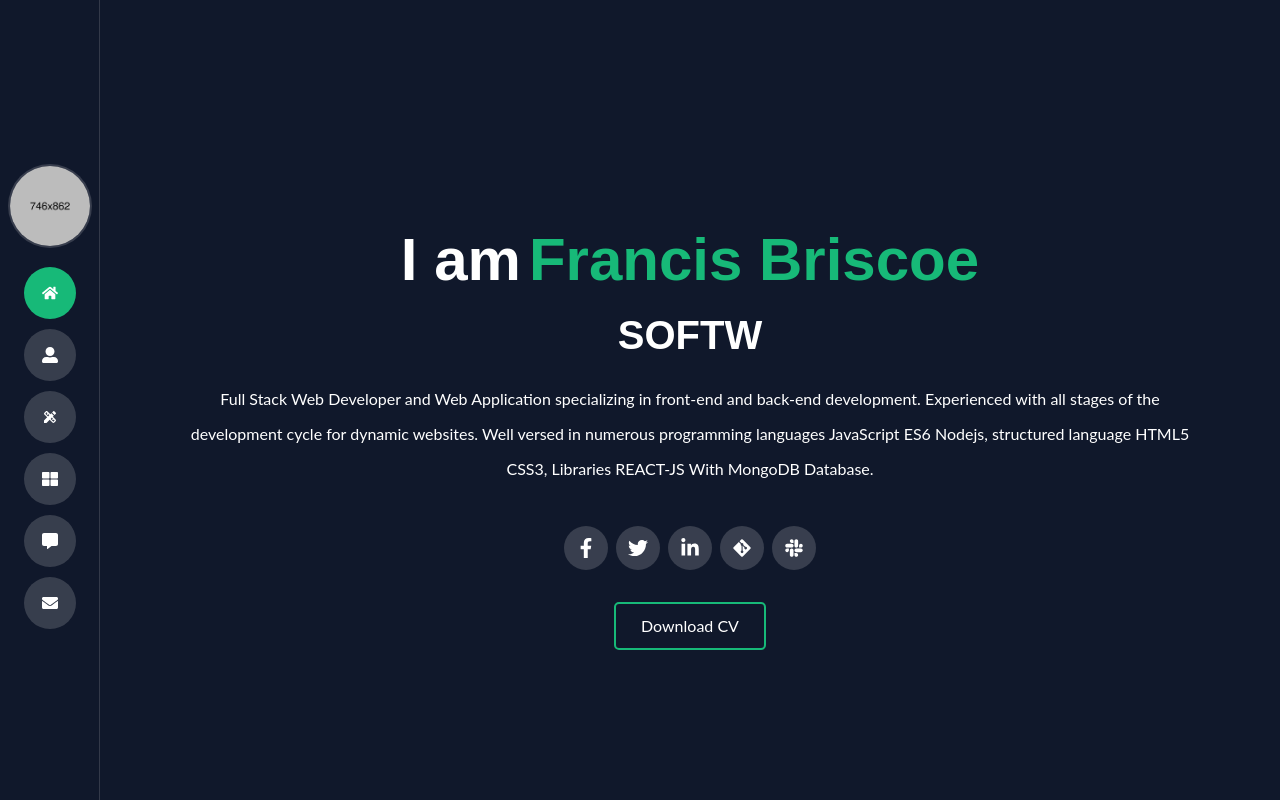
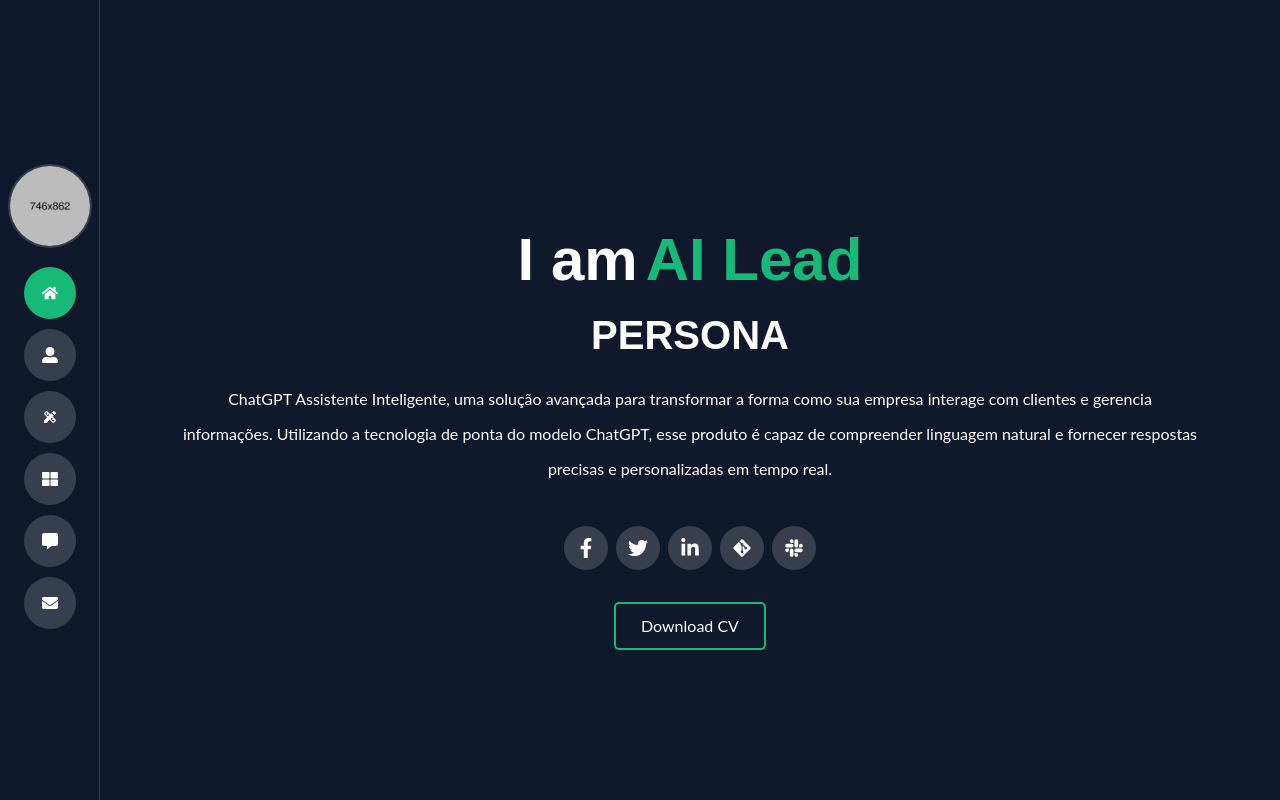
Before and after one commit to PedrogFigueiredo/ailead_frontend, a Next.js app: page / in a window 1280 px wide. Built offline with nearby package versions, Linux system fonts and the light colour scheme.

Commit message:
fix text

```diff
--- a/src/components/HomeComponent.jsx
+++ b/src/components/HomeComponent.jsx
@@ -19,10 +19,10 @@
 
 export default function HomeComponent() {
   const typeText = [
-    "SOFTWARE DEVELOPER",
-    "WEB DESIGNER",
-    "WEB DEVELOPER",
-    "GRAPHIC DESIGNER",
+    "COPY WRITTER",
+    "PERSONAL AI",
+    "DEVELOPER",
+    "HELPER OF YOUR PROTAGONIST",
   ];
   return (
     <section className="home__component flex min-h-screen items-center justify-center py-[60px]  md:py-0">
@@ -54,7 +54,7 @@
                         <h2 className="text-[26px] font-bold sm:text-[32px] md:text-[50px] lg:text-[60px] ">
                           I am
                           <span className="ml-2 text-[#17b978]">
-                            Francis Briscoe
+                            AI Lead
                           </span>
                         </h2>
                         <h3 className="h-[60px] text-[20px] font-bold sm:text-[26px] md:text-[30px] lg:text-[40px]">
@@ -72,12 +72,12 @@
                   <div className="flex justify-center md:mt-4 md:px-[20px] lg:px-[50px]">
                     <div>
                       <p className="text-center text-sm	leading-[25px] sm:text-base sm:leading-[35px] ">
-                        Full Stack Web Developer and Web Application
-                        specializing in front-end and back-end development.
-                        Experienced with all stages of the development cycle for
-                        dynamic websites. Well versed in numerous programming
-                        languages JavaScript ES6 Nodejs, structured language
-                        HTML5 CSS3, Libraries REACT-JS With MongoDB Database.
+                      ChatGPT Assistente Inteligente, uma solução avançada para
+                      transformar a forma como sua empresa interage com clientes
+                      e gerencia informações. Utilizando a tecnologia de ponta
+                      do modelo ChatGPT, esse produto é capaz de compreender
+                      linguagem natural e fornecer respostas precisas e
+                      personalizadas em tempo real.
                       </p>
                     </div>
                   </div>
```
